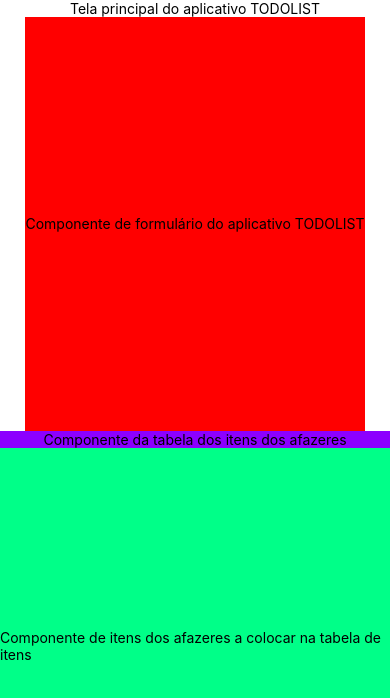
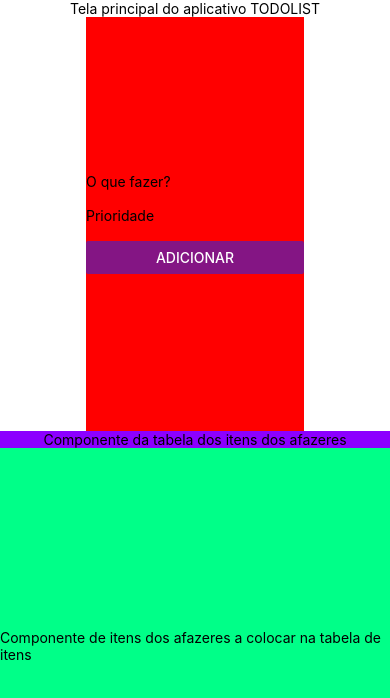
Before and after one commit to igor-mondoni/TO-DO-LIST-REACT-NATIVE, a React Native app: screen / in a window 390 px wide. Shown: the top 698 px of the page. Built offline with nearby package versions, Linux system fonts and the light colour scheme.

Commit message:
(Feature): Criando o formulario de add todo e funcao de adicao ao state do contextapi

```diff
--- a/src/components/TodoFormInput/TodoFormInput.tsx
+++ b/src/components/TodoFormInput/TodoFormInput.tsx
@@ -1,20 +1,61 @@
 import { StatusBar } from 'expo-status-bar';
-import { useEffect } from 'react';
-import { StyleSheet, Text, View } from 'react-native';
+import { useEffect, useState } from 'react';
+import { StyleSheet, Text, View, TextInput, Button, Alert } from 'react-native';
 import { useTodos } from '../../contexts/TodoContext';
+type Todo = {
+    todotext: string
+    priority: number
+}
+export default function TodoFormInput() {
+    const [textInputValueTodo, setTextInputValueTodo] = useState<Todo['todotext']>('');
+    const [textInputValueTodoPriority, setTextInputValueTodoPriority] = useState<string>('');
+    const { state,addTodo } = useTodos()
+    useEffect(() => {
+        console.log(textInputValueTodo);
+        console.log(textInputValueTodoPriority);
+    }, [textInputValueTodo,textInputValueTodoPriority]);
 
-export default function TodoFormInput() {
-    /**
-     * Exemplo de uso do provider criado para tratar os states referente aos itens do todo
-     */
-    const { state, addTodo, removeTodo } = useTodos()
-    useEffect(() => {
-        addTodo('Hello world', 1);
-    }, []);
+    const handleAddTodo = () => {
+        if (!textInputValueTodo.trim() || !textInputValueTodoPriority) {
+            Alert.alert("Erro", "Por favor, preencha os dois campos.");
+            return;
+        }
+
+        const priorityNumber = parseInt(textInputValueTodoPriority, 10);
+
+        if (isNaN(priorityNumber)) {
+            Alert.alert("Erro", "A prioridade deve ser um número.");
+            return;
+        }
+
+        addTodo(textInputValueTodo,priorityNumber);
+        console.log(state.todos)
+        setTextInputValueTodo('');
+        setTextInputValueTodoPriority('');
+    }
+
     return (
         <View style={styles.container}>
-            <Text>Componente de formulário do aplicativo TODOLIST</Text>
-            <StatusBar style="auto" />
+            <View>
+                <Text>{'O que fazer?'}</Text>
+                <TextInput
+                    style={styles.input}
+                    onChangeText={setTextInputValueTodo}
+                    value={textInputValueTodo} />
+
+                <Text>{'Prioridade'}</Text>
+                <TextInput
+                    style={styles.input}
+                    onChangeText={setTextInputValueTodoPriority}
+                    value={textInputValueTodoPriority}
+                    inputMode="numeric" />
+                <Button
+                    onPress={handleAddTodo}
+                    title={"Adicionar"}
+                    color="#841584"
+                    accessibilityLabel="Learn more about this purple button"
+                />
+            </View>
         </View>
     );
 }
@@ -26,4 +67,7 @@ const styles = StyleSheet.create({
         alignItems: 'center',
         justifyContent: 'center',
     },
+    input: {
+        backgroundColor: '#ff0000ff',
+    }
 });
```
